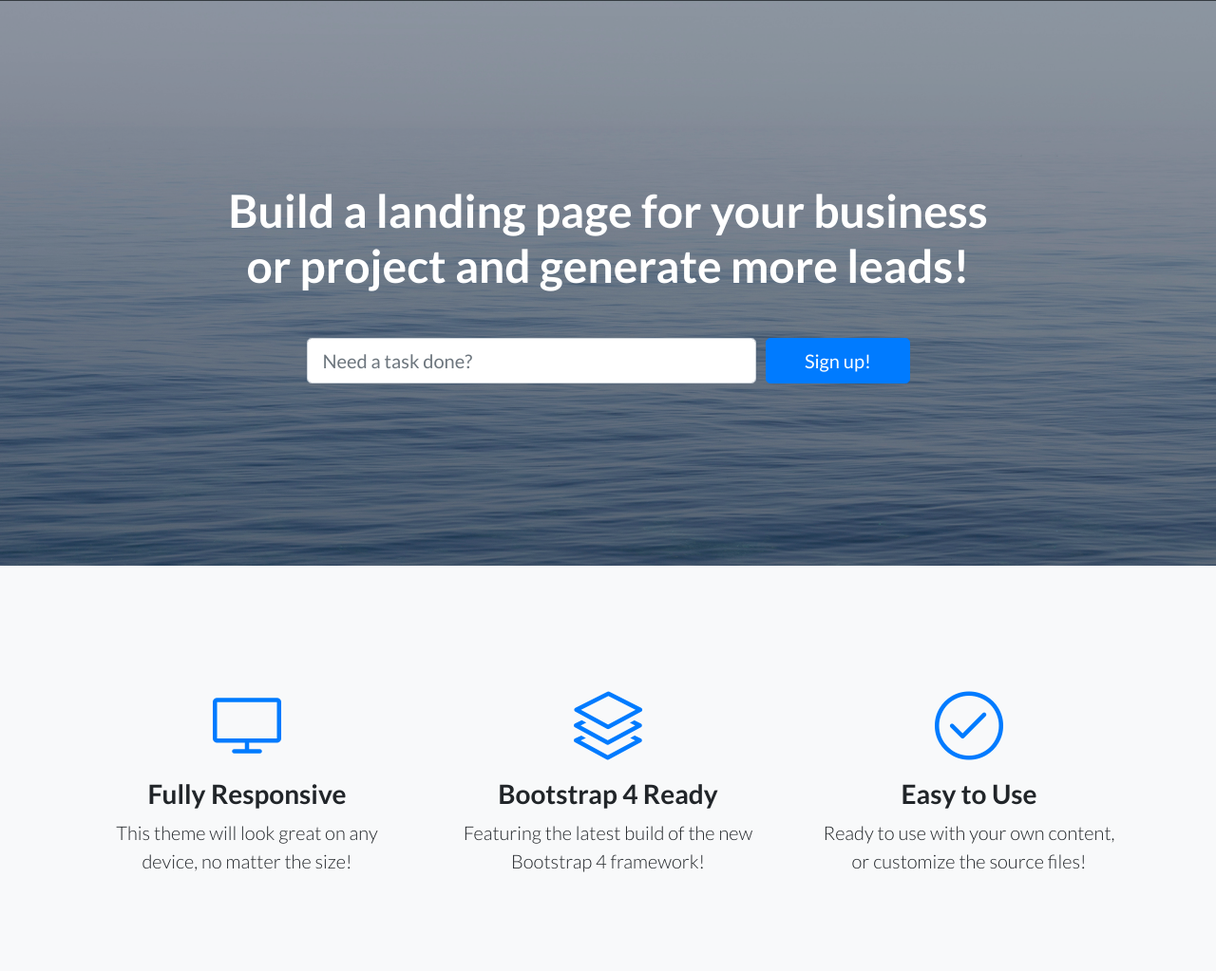
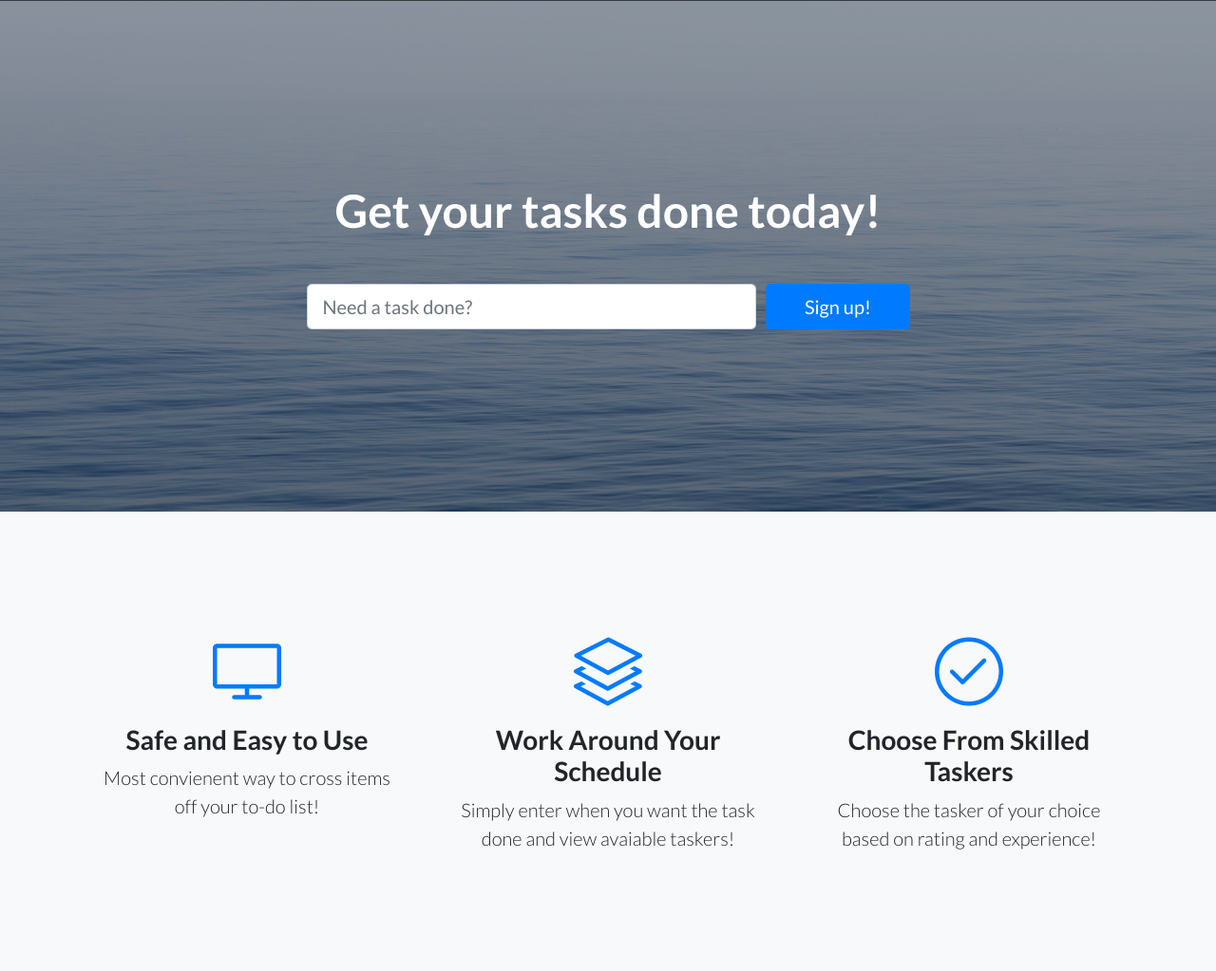
Before and after one commit to JunQuann/CS2102_TaskRabbitClone, a PHP site: page / in a window 1280 px wide. Shown: the part 93-1116 px from the top of the page at 95% size. Run offline with PHP 8.4, Linux system fonts and the light colour scheme.

Commit message:
Changing captions and headings

```diff
--- a/index.php
+++ b/index.php
@@ -20,7 +20,7 @@
       <div class="container">
         <div class="row">
           <div class="col-xl-9 mx-auto">
-            <h1 class="mb-5">Build a landing page for your business or project and generate more leads!</h1>
+            <h1 class="mb-5">Get your tasks done today!</h1>
           </div>
           <div class="col-md-10 col-lg-8 col-xl-7 mx-auto">
             <form>
@@ -47,8 +47,8 @@
               <div class="features-icons-icon d-flex">
                 <i class="icon-screen-desktop m-auto text-primary"></i>
               </div>
-              <h3>Fully Responsive</h3>
-              <p class="lead mb-0">This theme will look great on any device, no matter the size!</p>
+              <h3>Safe and Easy to Use</h3>
+              <p class="lead mb-0">Most convienent way to cross items off your to-do list!</p>
             </div>
           </div>
           <div class="col-lg-4">
@@ -56,8 +56,8 @@
               <div class="features-icons-icon d-flex">
                 <i class="icon-layers m-auto text-primary"></i>
               </div>
-              <h3>Bootstrap 4 Ready</h3>
-              <p class="lead mb-0">Featuring the latest build of the new Bootstrap 4 framework!</p>
+              <h3>Work Around Your Schedule</h3>
+              <p class="lead mb-0">Simply enter when you want the task done and view avaiable taskers!</p>
             </div>
           </div>
           <div class="col-lg-4">
@@ -65,8 +65,8 @@
               <div class="features-icons-icon d-flex">
                 <i class="icon-check m-auto text-primary"></i>
               </div>
-              <h3>Easy to Use</h3>
-              <p class="lead mb-0">Ready to use with your own content, or customize the source files!</p>
+              <h3>Choose From Skilled Taskers</h3>
+              <p class="lead mb-0">Choose the tasker of your choice based on rating and experience!</p>
             </div>
           </div>
         </div>
@@ -78,17 +78,22 @@
       <div class="container-fluid p-0">
         <div class="row no-gutters">
 
-          <div class="col-lg-6 order-lg-2 text-white showcase-img" style="background-image: url('img/bg-showcase-1.jpg');"></div>
+          <div class="col-lg-6 order-lg-2 text-white showcase-img" style="background-image: url('clean-kitchen.jpg');"></div>
+          <div class="col-lg-4 order-lg-2 text-black showcase-text">
+            <h2>Cleaning</h2>
+          	<p class="lead mb-0">Clean your home or business</p>
+          </div>
+          <div class="col-lg-6 order-lg-1 text-black showcase-img" style="background-image: url('Moving-Truck-Maui-wpcf_800x420.png');"></div>
           <div class="col-lg-6 order-lg-1 my-auto showcase-text">
-            <h2>Fully Responsive Design</h2>
-            <p class="lead mb-0">When you use a theme created by Start Bootstrap, you know that the theme will look great on any device, whether it's a phone, tablet, or desktop the page will behave responsively!</p>
+            <h2>Moving</h2>
+            <p class="lead mb-0">Transport or move heavy items</p>
           </div>
         </div>
         <div class="row no-gutters">
           <div class="col-lg-6 text-white showcase-img" style="background-image: url('img/bg-showcase-2.jpg');"></div>
           <div class="col-lg-6 my-auto showcase-text">
-            <h2>Updated For Bootstrap 4</h2>
-            <p class="lead mb-0">Newly improved, and full of great utility classes, Bootstrap 4 is leading the way in mobile responsive web development! All of the themes on Start Bootstrap are now using Bootstrap 4!</p>
+            <h2>Moving</h2>
+            <p class="lead mb-0">Transport or move items</p>
           </div>
         </div>
         <div class="row no-gutters">
```
